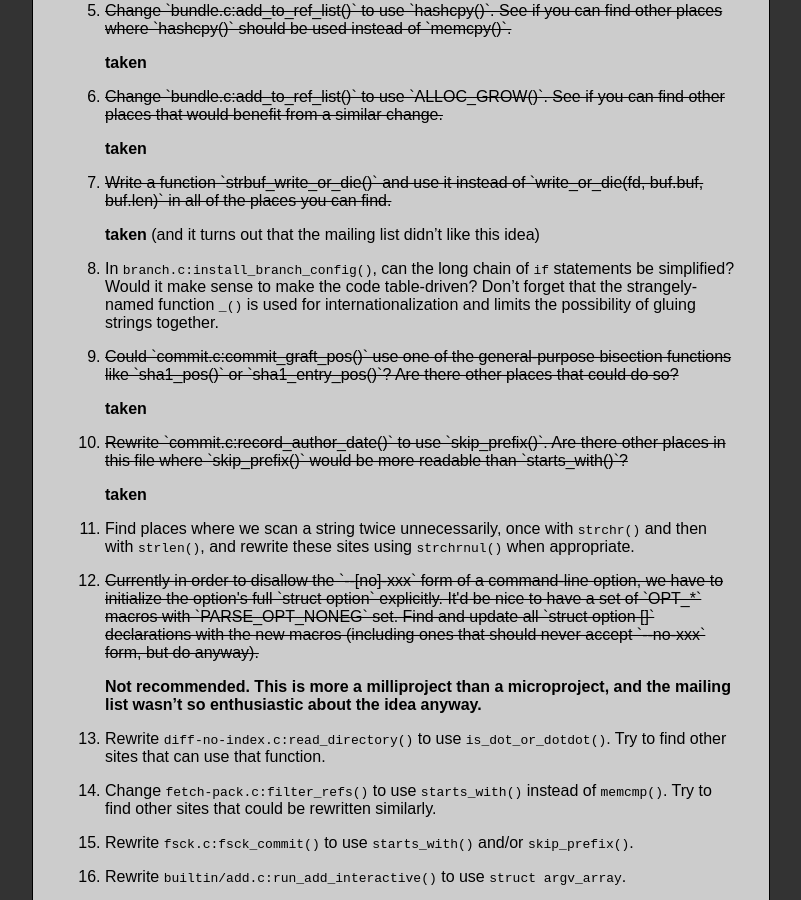
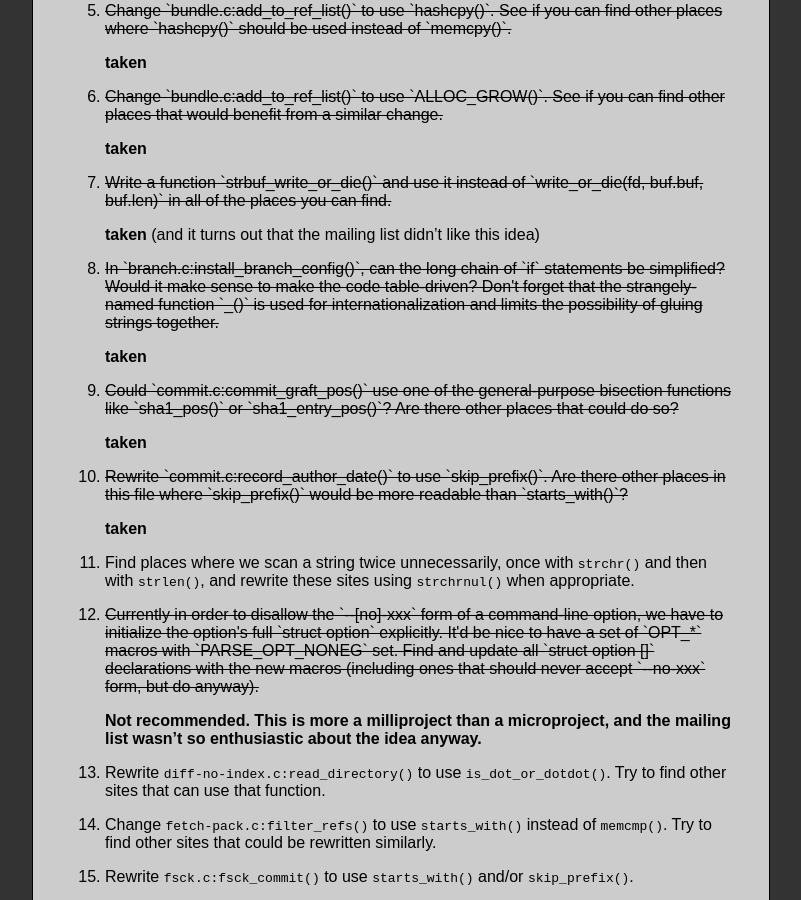
Before and after one commit to git/git.github.io, a Jekyll site: the page built from SoC-2014-Microprojects.md, in a window 1280 px wide and 900 px high, scrolled down 1875 px. Shown: the whole window, without its empty margins (308-1109 px from the left). Built offline with Jekyll 4.4.1, drawn with Linux system fonts in a browser that asks for light colours; Markdown is read by kramdown in place of the engine named in the settings.

Commit message:
Mark microproject #8 taken

```diff
--- a/SoC-2014-Microprojects.md
+++ b/SoC-2014-Microprojects.md
@@ -139,11 +139,11 @@ too ambitious and not get it done.
     find.</s> **taken** (and it turns out that the mailing list didn't
     like this idea)
 
-8.  In `branch.c:install_branch_config()`, can the long chain of `if`
+8.  <s>In `branch.c:install_branch_config()`, can the long chain of `if`
     statements be simplified?  Would it make sense to make the code
     table-driven?  Don't forget that the strangely-named function
     `_()` is used for internationalization and limits the possibility
-    of gluing strings together.
+    of gluing strings together.</s> **taken**
 
 9.  <s>Could `commit.c:commit_graft_pos()` use one of the general-purpose
     bisection functions like `sha1_pos()` or `sha1_entry_pos()`?  Are
```
